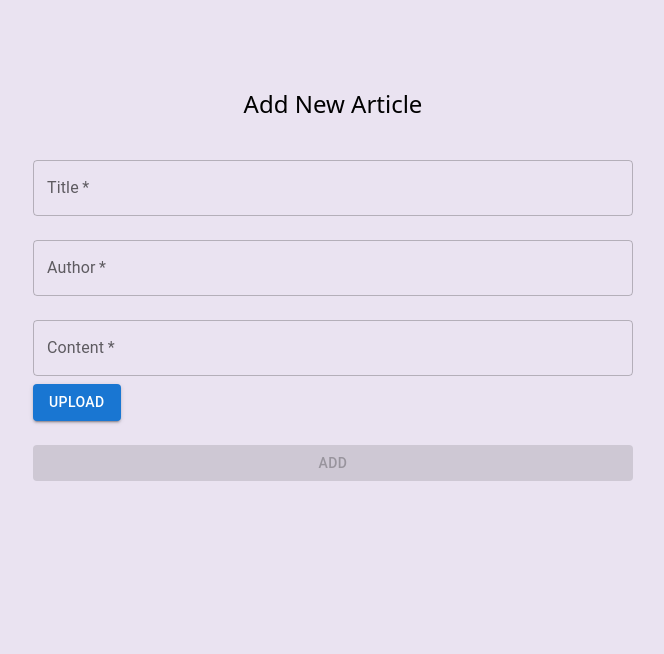
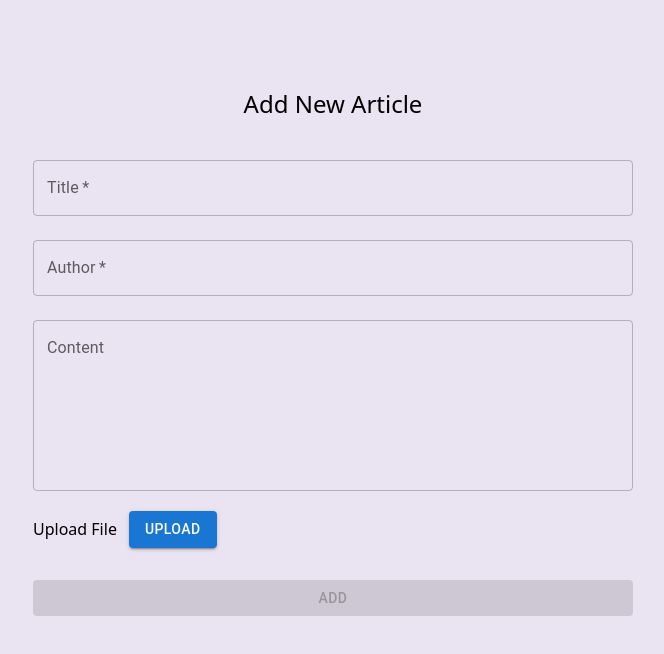
Before and after one commit to mahdi-nemati/Admin-Dashboard, a React (Create React App) app: page /add-article in a window 1280 px wide. Shown: the top 654 px of the page, without its empty margins (307-971 px from the left). Built offline with nearby package versions, Linux system fonts and the light colour scheme.

Commit message:
showing error using color of text field

```diff
--- a/src/Components/ArticleComponent/AddArticle.jsx
+++ b/src/Components/ArticleComponent/AddArticle.jsx
@@ -14,6 +14,7 @@ import UploadButtons from "../../common/UploadButton";
 import { useState } from "react";
 export default function AddArticle() {
   const [link, setLink] = useState();
+  const [file, setFile] = useState();
   const navigate = useNavigate();
   const dispatch = useDispatch();
   const { Article, error, loading } = useSelector((store) => store.Article);
@@ -44,6 +45,7 @@ export default function AddArticle() {
   });
   // onChage for uploaded file
   const uploadHandler = (e) => {
+    setFile(e);
     const url = URL.createObjectURL(e);
     setLink(url);
   };
@@ -70,8 +72,12 @@ export default function AddArticle() {
         <TextFieldCustom formik={formik} name="title" label="Title" />
         <TextFieldCustom formik={formik} name="author" label="Author" />
         <TextFieldCustom formik={formik} name="body" label="Content" />
-        <div>
-          <UploadButtons uploadHandler={uploadHandler} />
+        <div className="flex flex-col mt-3">
+          <div className="items-center flex">
+            <label className="mr-3">Upload File</label>
+            <UploadButtons uploadHandler={uploadHandler} />
+          </div>
+          <p className="text-sm text-gray-600 mt-2">{file && file.name}</p>
         </div>
         <Button
           type="submit"
--- a/src/Components/ArticleComponent/Article.jsx
+++ b/src/Components/ArticleComponent/Article.jsx
@@ -3,6 +3,8 @@ import { useParams } from "react-router-dom";
 import { useDispatch, useSelector } from "react-redux";
 import { getOneAsyncArticle } from "../../Feature/FileSlice";
 import SimpleBackdrop from "./BackDrop";
+import { Button } from "@mui/material";
+import DownloadIcon from "@mui/icons-material/Download";
 const Article = () => {
   const { id } = useParams();
   const dispatch = useDispatch();
@@ -16,11 +18,16 @@ const Article = () => {
     <main className="flex justify-center mt-8">
       <section className="bg-white bg-opacity-40 w-11/12 rounded-2xl flex flex-col justify-center items-center p-5">
         <h1 className="text-5xl mb-4">{Article.title}</h1>
-        <p className="text-xl mb-12">{Article.author}</p>
+        <p className="text-xl mb-4">{Article.author}</p>
         {Article.upload ? (
-          <a href={Article.upload} download>
+          <Button
+            variant="text"
+            startIcon={<DownloadIcon />}
+            download
+            href={Article.upload}
+          >
             download uploaded file
-          </a>
+          </Button>
         ) : (
           ""
         )}
--- a/src/common/TextFieldCustom.jsx
+++ b/src/common/TextFieldCustom.jsx
@@ -1,6 +1,4 @@
 import { TextField } from "@mui/material";
-import { useState } from "react";
-
 const TextFieldCustom = ({
   name,
   type = "text",
@@ -8,18 +6,20 @@ const TextFieldCustom = ({
   label,
   focus = false,
 }) => {
-
   return (
     <section className="w-full">
       <TextField
+        error={formik.errors[name] && formik.touched[name]}
         type={type}
         name={name}
         {...formik.getFieldProps(name)}
         label={label}
-        required
+        required={name!=="body"}
         fullWidth
         autoFocus={focus}
         margin="normal"
+        multiline={name === "body"}
+        rows={6}
       />
       <div className="">
         {"" ||
--- a/src/common/UploadButton.jsx
+++ b/src/common/UploadButton.jsx
@@ -1,8 +1,6 @@
 import { styled } from "@mui/material/styles";
 import Button from "@mui/material/Button";
 import Stack from "@mui/material/Stack";
-import { useState } from "react";
-
 const Input = styled("input")({
   display: "none",
 });
```
